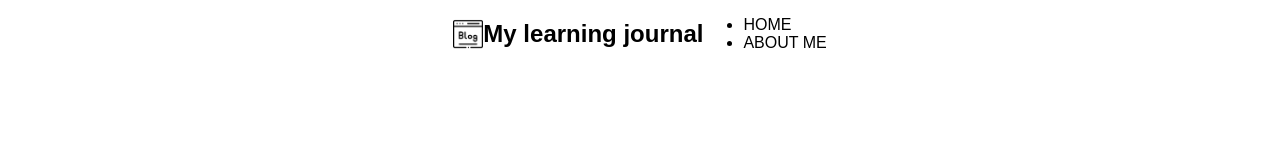
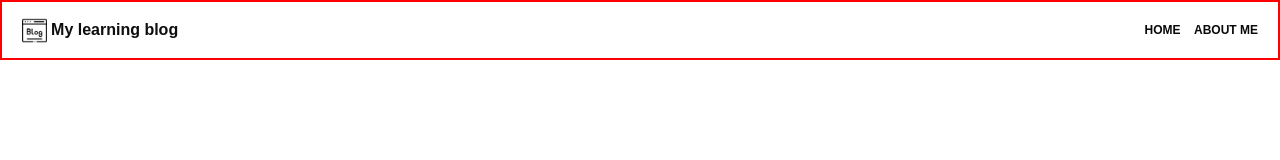
Before and after one commit to nathanlao/my_responsive_blog, a plain HTML site: page index.html in a window 1280 px wide. Drawn offline with Linux system fonts and the light colour scheme.

Commit message:
Style the header using relative unit

```diff
--- a/css/style.css
+++ b/css/style.css
@@ -9,13 +9,34 @@ body {
     font-family: "Sources sans pro", sans-serif;
 }
 
-header {
+.header {
     display: flex;
     align-items: center;
-    justify-content: center;
+    padding: 1.25em;
+    background: #FFFFFF;
+    height: 60px;
+
+    border: 2px solid red;
 }
 
-header img{
-    max-width: 20%;
-    height: 30px;
+.header .header-img {
+    max-width: 15%;
+    height: 25px;
 }
+
+.header .header-title {
+    font-weight: 700;
+    font-size: 1rem;
+    margin-left: 0.25em;
+    color: #0E0E0E;
+}
+
+.header .header-nav {
+    display: flex;
+    gap: 1.125em;
+    margin-left: auto;
+    list-style: none;
+    font-weight: 600;
+    font-size: 0.75rem;
+    color: #090909;
+}
--- a/index.html
+++ b/index.html
@@ -4,16 +4,16 @@
         <!-- Google fonts -->
         <link rel="preconnect" href="https://fonts.googleapis.com">
         <link rel="preconnect" href="https://fonts.gstatic.com" crossorigin>
-        <link href="https://fonts.googleapis.com/css2?family=Source+Sans+Pro:wght@400;600&display=swap"
+        <link href="https://fonts.googleapis.com/css2?family=Source+Sans+Pro:wght@400;600;700&display=swap"
         rel="stylesheet">
-        <title>My Learning Journal</title>
+        <title>My Learning Blog</title>
         <link rel="stylesheet" href="css/style.css">
     </head>
     <body>
-        <header>
-            <img alt="blogging" src="./images/blogging.png">
-            <h2>My learning journal</h2>
-            <ul>
+        <header class="header">
+            <img class="header-img" alt="blogging" src="./images/blogging.png">
+            <h2 class="header-title">My learning blog</h2>
+            <ul class="header-nav">
                 <li>HOME</li>
                 <li>ABOUT ME</li>
             </ul>
```
